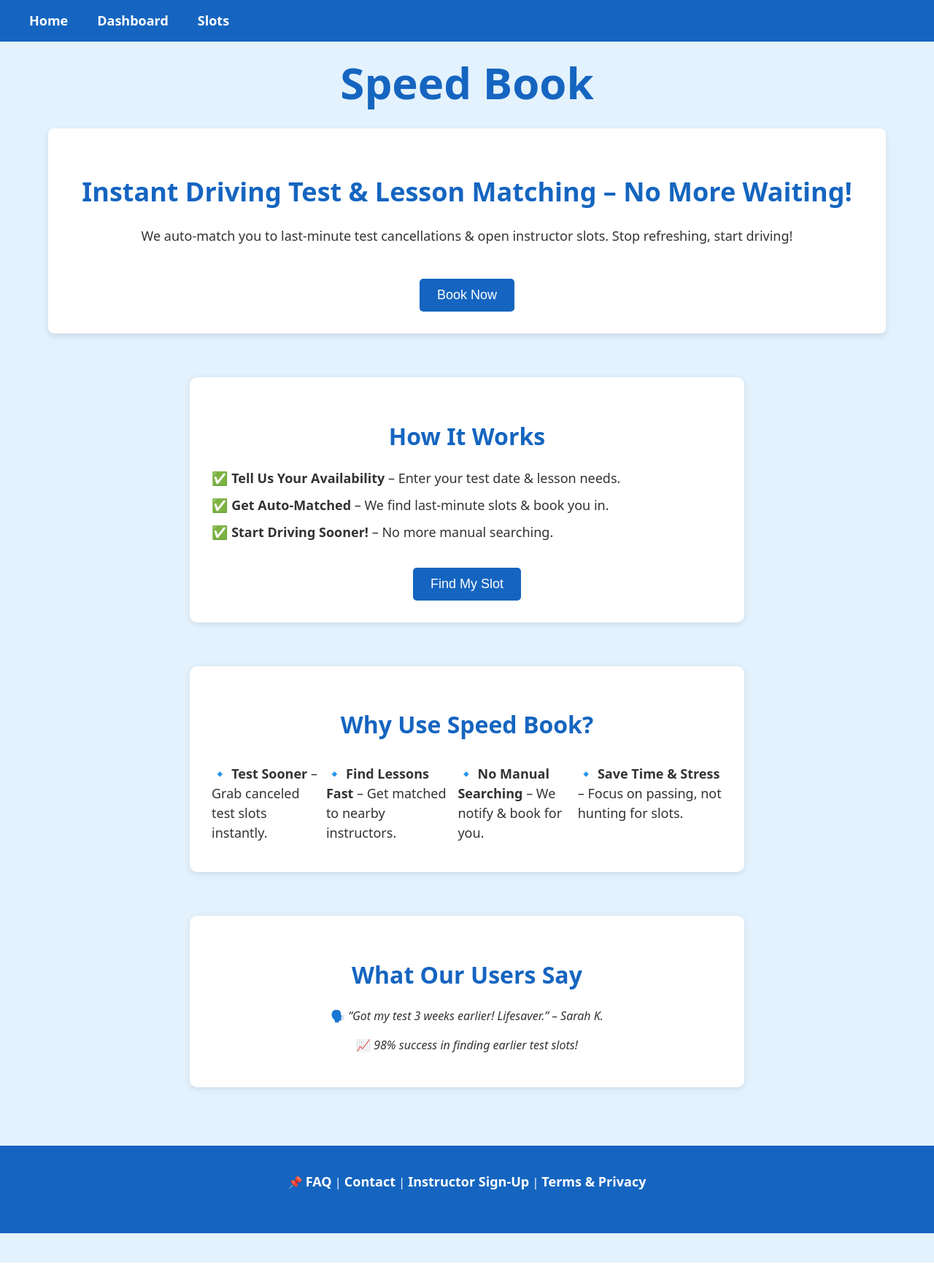
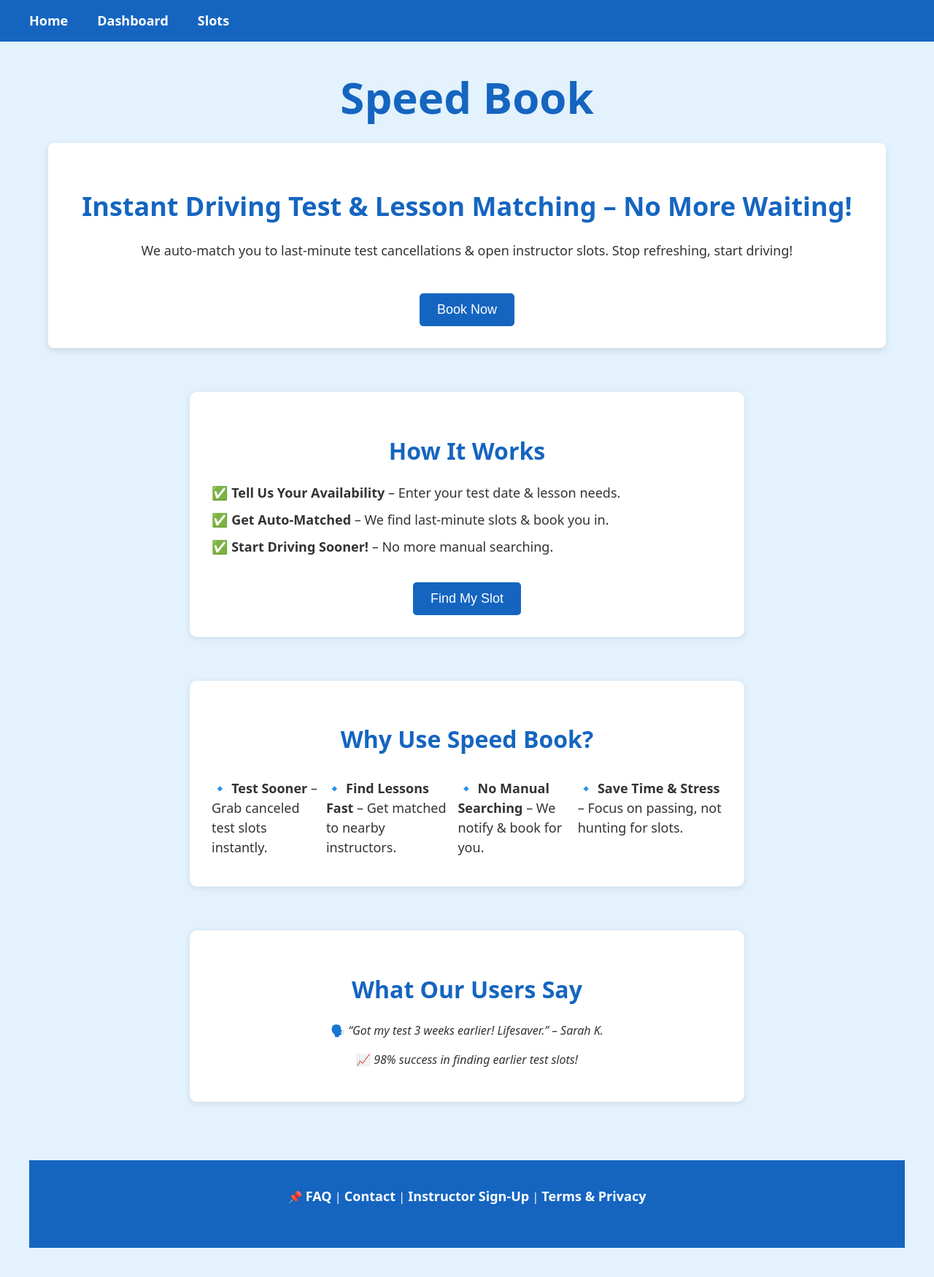
Before and after one commit to qozfa-dev/speed-book, a React (Vite) app in the folder frontend/web-app/: page / in a window 1280 px wide. Shown: the whole page at 73% size. Built offline with nearby package versions, Linux system fonts and the light colour scheme.

Commit message:
Fix footer styling

```diff
--- a/frontend/web-app/src/pages/Dashboard.css
+++ b/frontend/web-app/src/pages/Dashboard.css
@@ -142,7 +142,7 @@
     margin-top: 50px;
     padding: 20px 0;
     height: 10vh;
-    width: 100vw;
+    width: 100%;
     background-color: #1565c0;
     color: white;
     text-align: center;
--- a/frontend/web-app/src/pages/Slots.css
+++ b/frontend/web-app/src/pages/Slots.css
@@ -1,9 +1,13 @@
+body {
+    overflow-x: hidden;
+  }
+
 /* General Layout */
 .slots-container {
     background-color: #e3f2fd;
     color: #333;
     padding: 40px;
-    /* max-width: 1250px; */
+    max-width: 1250px;
     width: 100vw;
     margin: 0 auto;
     font-family: 'Roboto', sans-serif;
@@ -15,6 +19,7 @@
     font-size: 36px;
     color: #1565c0;
     margin-bottom: 30px;
+    padding-top: 20px;
   }
 
   /* Filter Section */
@@ -50,6 +55,8 @@
   .cta-button:hover {
     background-color: #0d47a1;
   }
+
+
 
   /* Test Slots Section */
   .test-slots, .lesson-slots, .alerts {
--- a/frontend/web-app/src/pages/Slots.jsx
+++ b/frontend/web-app/src/pages/Slots.jsx
@@ -199,6 +199,7 @@
         <button className="cta-button">Book Now</button>
       </section>
     </div>
+
   );
 };
 
```
